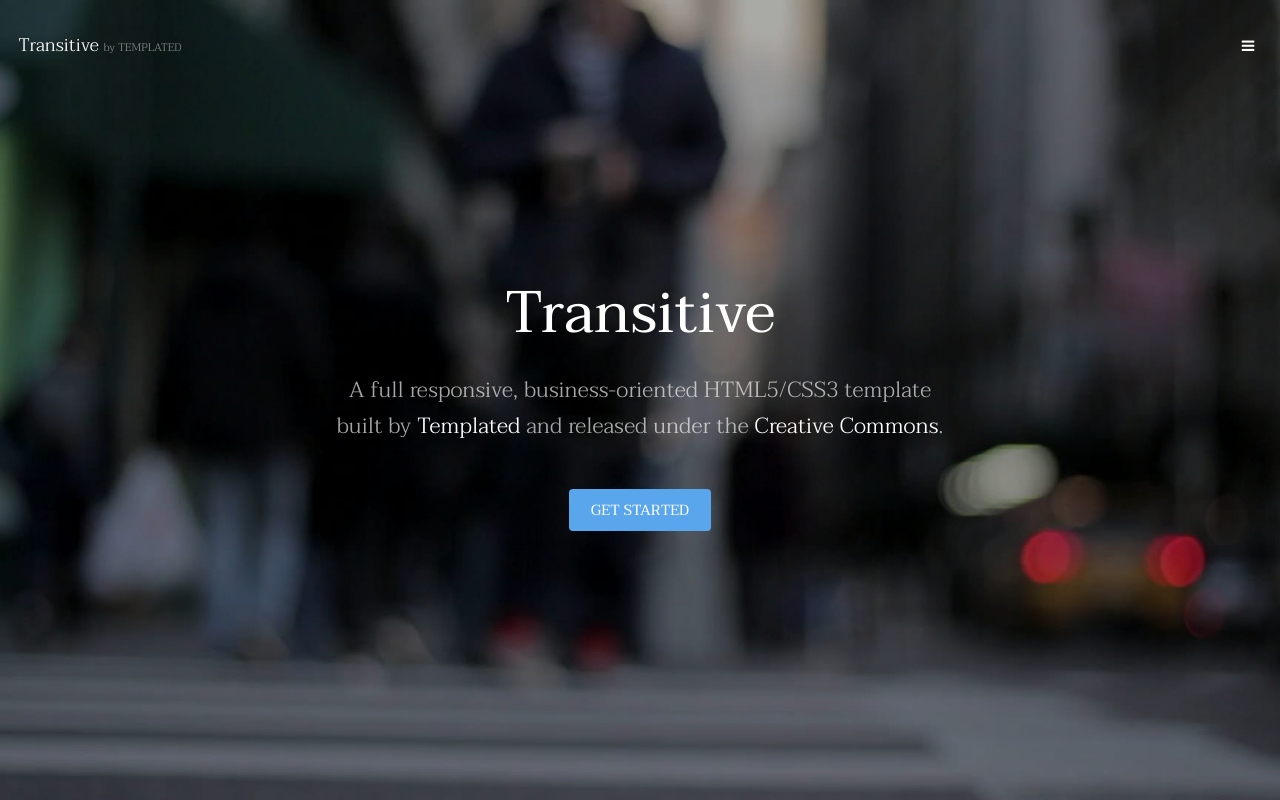
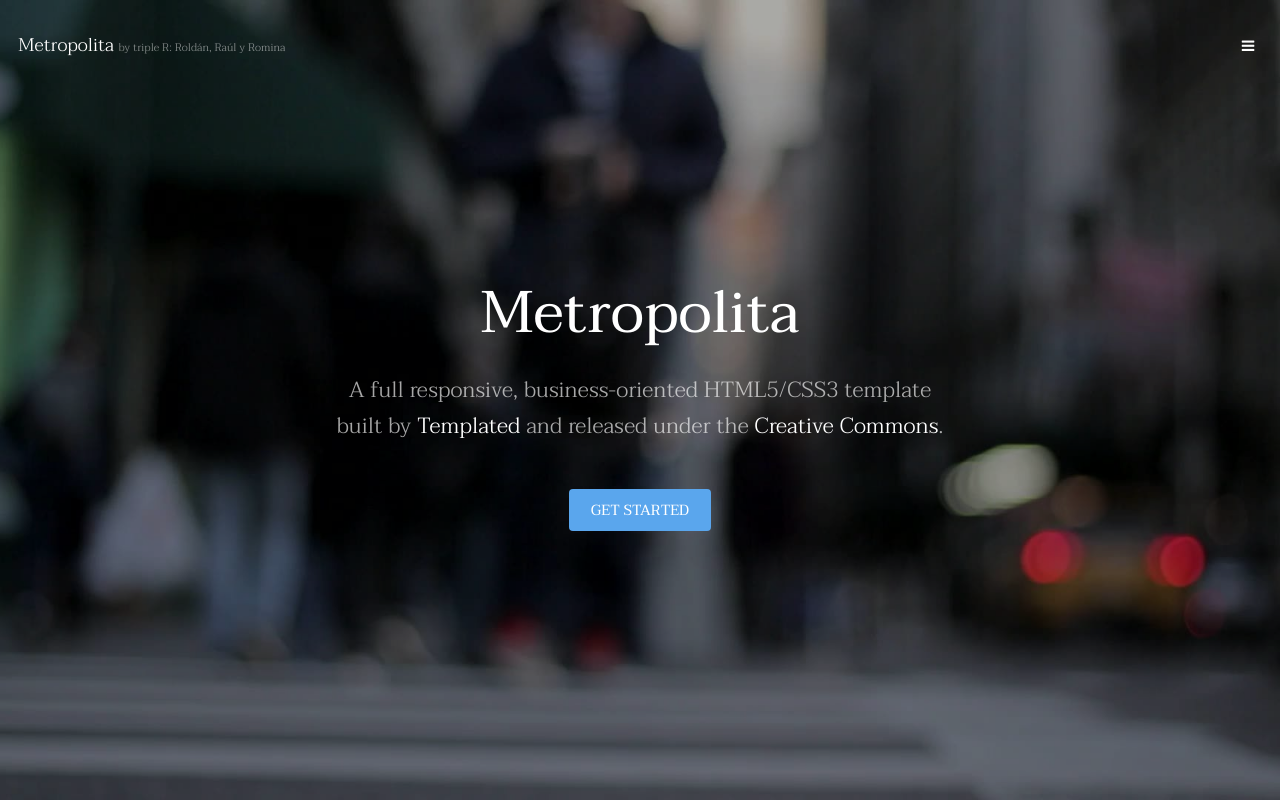
Before and after one commit to Kadeathdeluz/04_REP_METROPOLITA, a plain HTML site: page metropolita/index.html in a window 1280 px wide. Shown: the top 800 px of the page. Drawn offline with Linux system fonts and the light colour scheme.

Commit message:
Cambios en la portada por ROLDÁN

```diff
--- a/metropolita/index.html
+++ b/metropolita/index.html
@@ -6,7 +6,7 @@
 -->
 <html>
 	<head>
-		<title>Transitive by TEMPLATED</title>
+		<title>Metropolita</title>
 		<meta charset="utf-8" />
 		<meta name="viewport" content="width=device-width, initial-scale=1" />
 		<link rel="stylesheet" href="assets/css/main.css" />
@@ -15,7 +15,7 @@
 
 		<!-- Header -->
 			<header id="header" class="alt">
-				<div class="logo"><a href="index.html">Transitive <span>by TEMPLATED</span></a></div>
+				<div class="logo"><a href="index.html">Metropolita <span>by triple R: Roldán, Raúl y Romina</span></a></div>
 				<a href="#menu" class="toggle"><span>Menu</span></a>
 			</header>
 
@@ -36,7 +36,7 @@
 		-->
 			<section id="banner" data-video="images/banner">
 				<div class="inner">
-					<h1>Transitive</h1>
+					<h1>Metropolita</h1>
 					<p>A full responsive, business-oriented HTML5/CSS3 template<br />
 					built by <a href="https://templated.co/">Templated</a> and released under the <a href="https://templated.co/license">Creative Commons</a>.</p>
 					<a href="#one" class="button special scrolly">Get Started</a>
```
